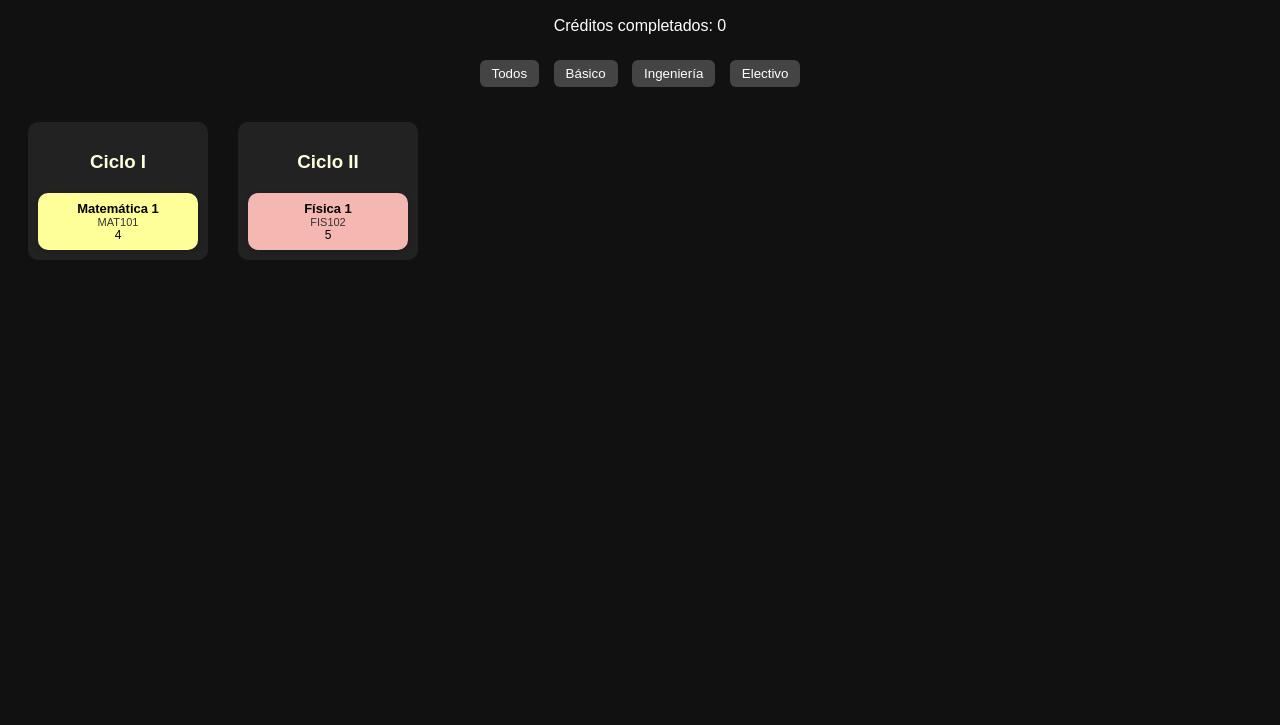
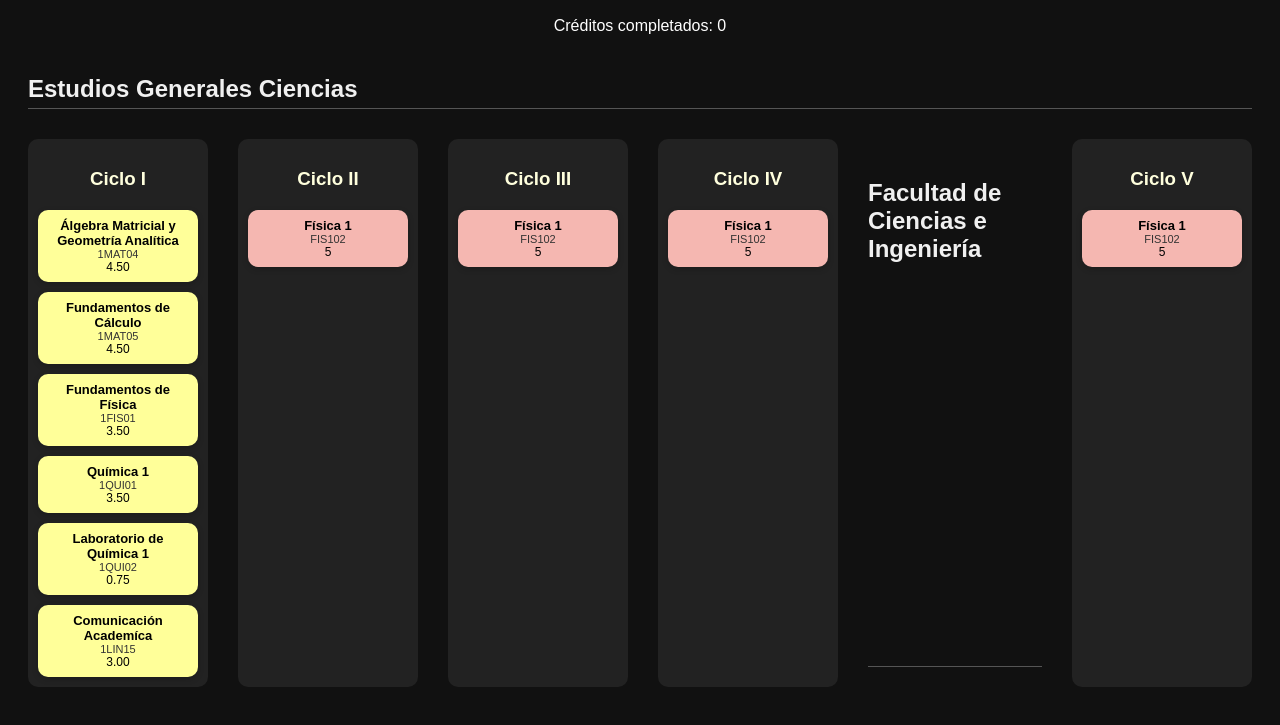
Before and after one commit to maurizam27/Malla-, a plain HTML site: page index.html in a window 1280 px wide. Shown: the part 89-814 px from the top of the page. Drawn offline with Linux system fonts and the light colour scheme.

Commit message:
Add files via upload

```diff
--- a/index.html
+++ b/index.html
@@ -12,23 +12,41 @@
   <!-- Créditos -->
   <div id="creditos-total">Créditos completados: 0</div>
 
-  <!-- Filtros -->
-  <div id="filtros">
-    <button onclick="filtrarCursos('todos')">Todos</button>
-    <button onclick="filtrarCursos('basico')">Básico</button>
-    <button onclick="filtrarCursos('ingenieria')">Ingeniería</button>
-    <button onclick="filtrarCursos('electivo')">Electivo</button>
-  </div>
-
   <!-- Contenedor principal -->
+  <h2>Estudios Generales Ciencias</h2>
   <div class="malla">
     <!-- Cada ciclo es una columna -->
     <div class="ciclo">
       <h3>Ciclo I</h3>
-      <div class="curso" onclick="toggleCurso(this)" data-codigo="MAT101" data-tipo="basico">
-        <div class="nombre">Matemática 1</div>
-        <div class="codigo">MAT101</div>
-        <div class="creditos">4</div>
+      <div class="curso" onclick="toggleCurso(this)" data-codigo="1MAT04" data-tipo="basico">
+        <div class="nombre">Álgebra Matricial y Geometría Analítica</div>
+        <div class="codigo">1MAT04</div>
+        <div class="creditos">4.50</div>
+      </div>
+      <div class="curso" onclick="toggleCurso(this)" data-codigo="1MAT05" data-tipo="basico">
+        <div class="nombre">Fundamentos de Cálculo</div>
+        <div class="codigo">1MAT05</div>
+        <div class="creditos">4.50</div>
+      </div>
+      <div class="curso" onclick="toggleCurso(this)" data-codigo="1FIS01" data-tipo="basico">
+        <div class="nombre">Fundamentos de Física</div>
+        <div class="codigo">1FIS01</div>
+        <div class="creditos">3.50</div>
+      </div>
+      <div class="curso" onclick="toggleCurso(this)" data-codigo="1QUI01" data-tipo="basico">
+        <div class="nombre">Química 1</div>
+        <div class="codigo">1QUI01</div>
+        <div class="creditos">3.50</div>
+      </div>
+      <div class="curso" onclick="toggleCurso(this)" data-codigo="1QUI02" data-tipo="basico">
+        <div class="nombre">Laboratorio de Química 1</div>
+        <div class="codigo">1QUI02</div>
+        <div class="creditos">0.75</div>
+      </div>
+      <div class="curso" onclick="toggleCurso(this)" data-codigo="1LIN15" data-tipo="basico">
+        <div class="nombre">Comunicación Academíca</div>
+        <div class="codigo">1LIN15</div>
+        <div class="creditos">3.00</div>
       </div>
       <!-- Más cursos... -->
     </div>
@@ -42,6 +60,34 @@
       </div>
     </div>
 
+    <div class="ciclo">
+      <h3>Ciclo III</h3>
+      <div class="curso" onclick="toggleCurso(this)" data-codigo="FIS102" data-tipo="ingenieria">
+        <div class="nombre">Física 1</div>
+        <div class="codigo">FIS102</div>
+        <div class="creditos">5</div>
+      </div>
+    </div>
+
+    <div class="ciclo">
+      <h3>Ciclo IV</h3>
+      <div class="curso" onclick="toggleCurso(this)" data-codigo="FIS102" data-tipo="ingenieria">
+        <div class="nombre">Física 1</div>
+        <div class="codigo">FIS102</div>
+        <div class="creditos">5</div>
+      </div>
+    </div>
+
+  <h2>Facultad de Ciencias e Ingeniería</h2>
+    <div class="ciclo">
+      <h3>Ciclo V</h3>
+      <div class="curso" onclick="toggleCurso(this)" data-codigo="FIS102" data-tipo="ingenieria">
+        <div class="nombre">Física 1</div>
+        <div class="codigo">FIS102</div>
+        <div class="creditos">5</div>
+      </div>
+    </div>
+
     <!-- Agrega más ciclos como columnas -->
   </div>
 
--- a/script.js
+++ b/script.js
@@ -28,14 +28,5 @@ function cargarProgreso() {
   calcularCreditos();
 }
 
-function filtrarCursos(tipo) {
-  document.querySelectorAll('.curso').forEach(curso => {
-    if (tipo === 'todos' || curso.dataset.tipo === tipo) {
-      curso.style.display = 'block';
-    } else {
-      curso.style.display = 'none';
-    }
-  });
-}
 
 document.addEventListener("DOMContentLoaded", cargarProgreso);
--- a/style.css
+++ b/style.css
@@ -19,6 +19,13 @@ h1 {
   gap: 30px;
   overflow-x: auto;
   padding: 10px 0;
+}
+
+h2 {
+  margin-top: 40px;
+  color: #f0f0f0;
+  border-bottom: 1px solid #555;
+  padding-bottom: 5px;
 }
 
 .ciclo {
@@ -75,6 +82,7 @@ h1 {
   transform: rotate(-45deg);
   transform-origin: center;
   pointer-events: none;
+  border-radius: 2px;
 }
 
 /* Colores por tipo */
@@ -82,21 +90,6 @@ h1 {
 [data-tipo="ingenieria"] { background-color: #f5b7b1; }
 [data-tipo="electivo"] { background-color: #c3f0ca; }
 
-/* Filtros */
-#filtros {
-  margin: 20px 0;
-  text-align: center;
-}
-
-#filtros button {
-  background-color: #444;
-  color: white;
-  border: none;
-  margin: 5px;
-  padding: 6px 12px;
-  border-radius: 6px;
-  cursor: pointer;
-}
 
 #creditos-total {
   text-align: center;
```
